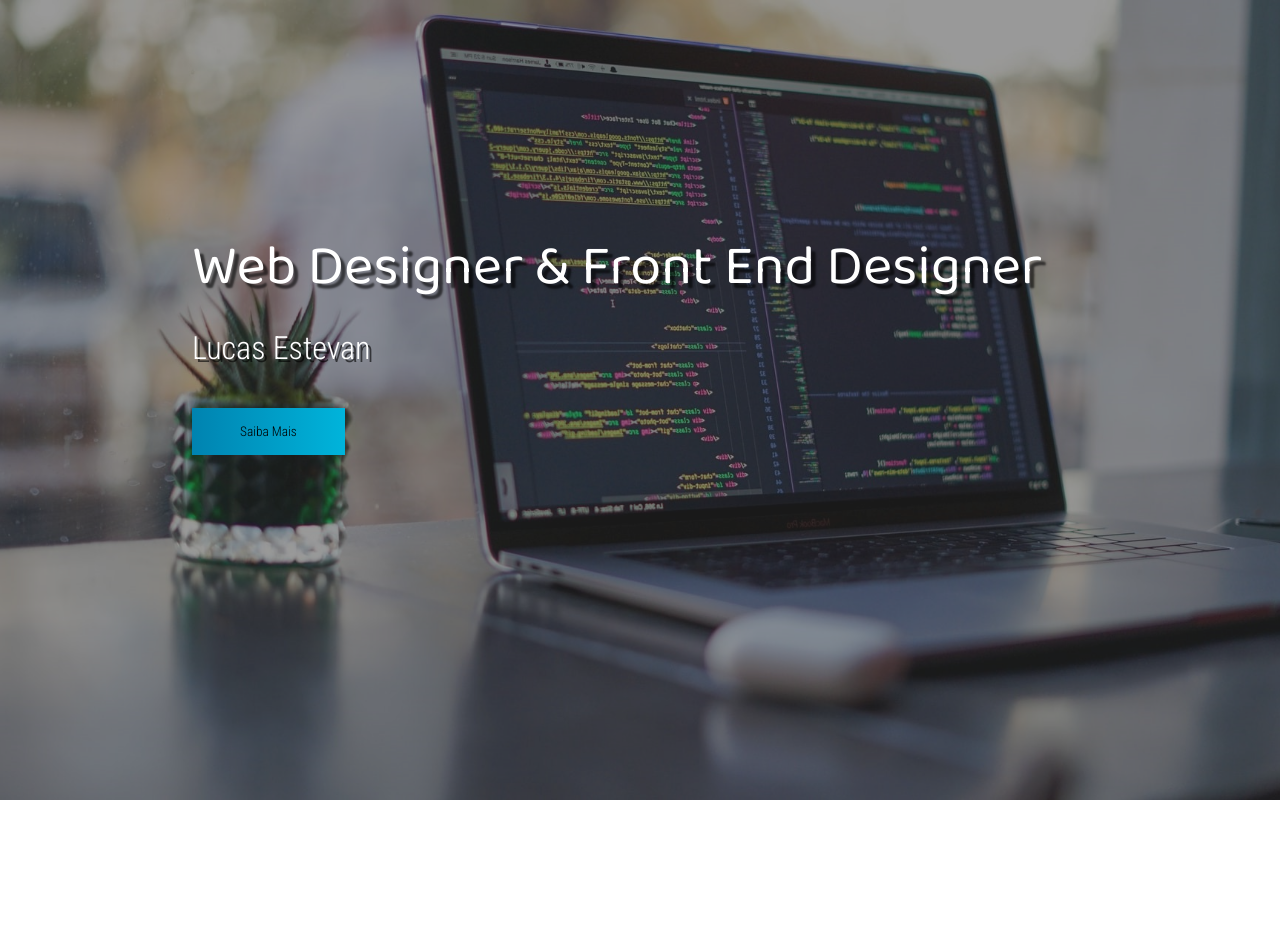
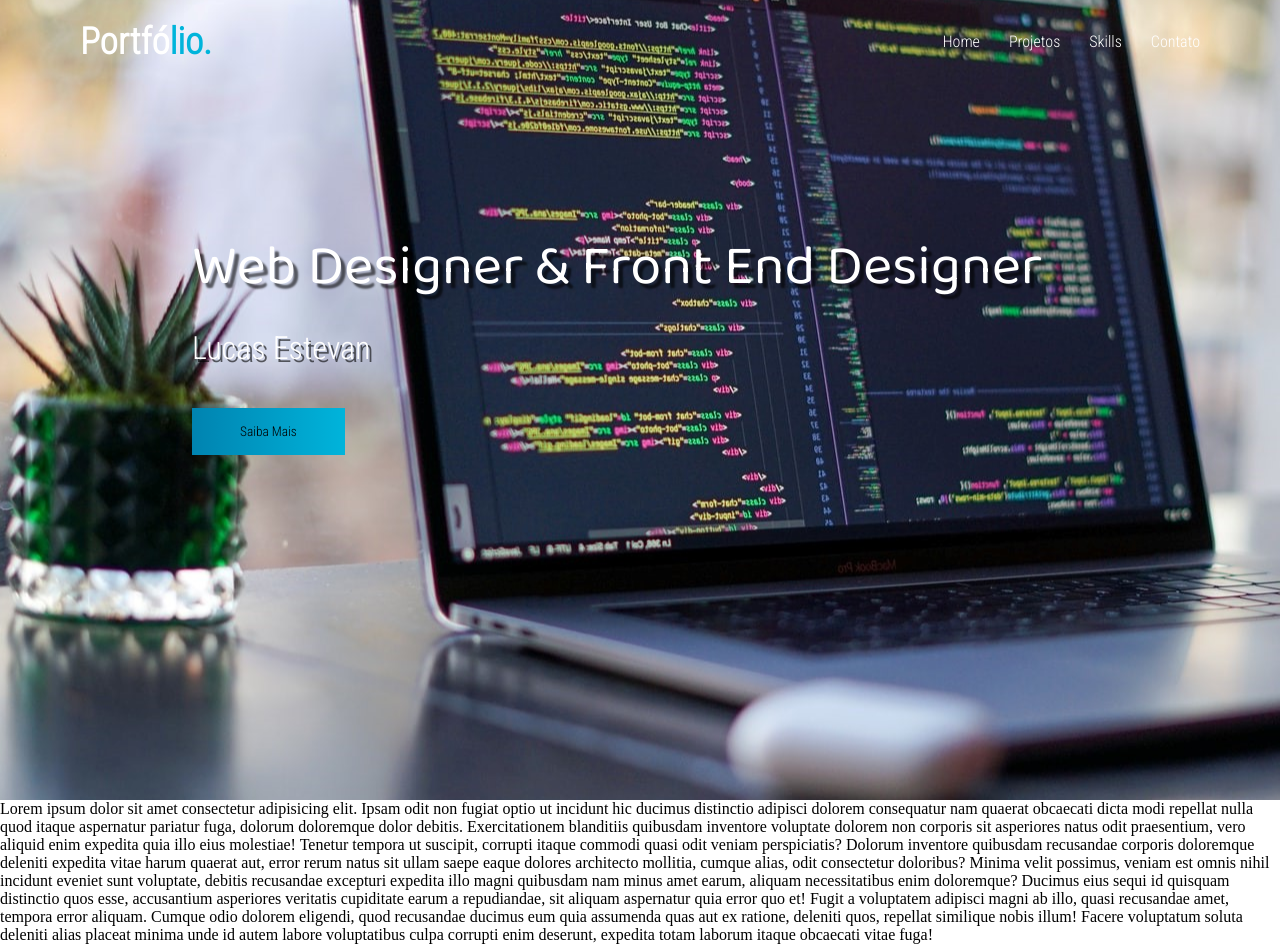
Before and after one commit to lucasestevan/Portfolio, a plain HTML site: page index.html in a window 1280 px wide. Before the commit the page ends 800 px from the top, so only its background shows below. Drawn offline with Linux system fonts and the light colour scheme.

Commit message:
Inserido o Navbar

```diff
--- a/index.html
+++ b/index.html
@@ -10,16 +10,30 @@
     <link rel="icon" type="image/png" sizes="16x16" href="images/favicon-16x16.png">
     <link rel="manifest" href="/site.webmanifest">
     <title>Portfólio</title>
-
 </head>
 
 <body>
+    <nav class="navbar">
+        <div class="max-width">
+            <div class="logo"><a href="#">Portfó<span>lio.</span></a></div>
+            <ul class="menu">
+                <li><a href="#">Home</a></li>
+                <li><a href="#">Projetos</a></li>
+                <li><a href="#">Skills</a></li>
+                <li><a href="#">Contato</a></li>
+            </ul>
+        </div>
+    </nav>
+
+    <!-- inicio da home -->
+
+    <section class="home" id="home">
         <div class="container">
-        <header>
-            <div class="img-wrapper">
 
-                <img src="images/notee.jpg" alt="">
-            </div>
+
+
+            <!-- <img src="images/notee.jpg" alt=""> -->
+
             </header>
         </div>
         <div class="banner">
@@ -27,6 +41,14 @@
             <P>Lucas Estevan</P>
             <button>Saiba Mais</button>
         </div>
+    </section>
+    <p>Lorem ipsum dolor sit amet consectetur adipisicing elit. Ipsam odit non fugiat optio ut incidunt hic ducimus distinctio adipisci dolorem consequatur nam quaerat obcaecati dicta modi repellat nulla quod itaque aspernatur pariatur fuga, dolorum doloremque
+        dolor debitis. Exercitationem blanditiis quibusdam inventore voluptate dolorem non corporis sit asperiores natus odit praesentium, vero aliquid enim expedita quia illo eius molestiae! Tenetur tempora ut suscipit, corrupti itaque commodi quasi
+        odit veniam perspiciatis? Dolorum inventore quibusdam recusandae corporis doloremque deleniti expedita vitae harum quaerat aut, error rerum natus sit ullam saepe eaque dolores architecto mollitia, cumque alias, odit consectetur doloribus? Minima
+        velit possimus, veniam est omnis nihil incidunt eveniet sunt voluptate, debitis recusandae excepturi expedita illo magni quibusdam nam minus amet earum, aliquam necessitatibus enim doloremque? Ducimus eius sequi id quisquam distinctio quos esse,
+        accusantium asperiores veritatis cupiditate earum a repudiandae, sit aliquam aspernatur quia error quo et! Fugit a voluptatem adipisci magni ab illo, quasi recusandae amet, tempora error aliquam. Cumque odio dolorem eligendi, quod recusandae ducimus
+        eum quia assumenda quas aut ex ratione, deleniti quos, repellat similique nobis illum! Facere voluptatum soluta deleniti alias placeat minima unde id autem labore voluptatibus culpa corrupti enim deserunt, expedita totam laborum itaque obcaecati
+        vitae fuga!</p>
 </body>
 
 </html>
--- a/style.css
+++ b/style.css
@@ -2,66 +2,129 @@
     @import url('https://cdnjs.cloudflare.com/ajax/libs/font-awesome/5.15.1/css/all.min.css');
     @import url('https://fonts.googleapis.com/css2?family=Josefin+Slab:wght@600&display=swap');
     @import url('https://fonts.googleapis.com/css2?family=Mulish:wght@200&family=Roboto+Condensed:wght@300&display=swap');
+    /*stilo do nabvar*/
 
-*{
+    * {
         margin: 0;
         padding: 0;
+        box-sizing: border-box;
+        text-decoration: none;
     }
 
-bory{
+    .navbar {
+        position: fixed;
+        /* color: #00B4DB; */
+        padding: 20px 0;
+        width: 100%;
+    }
+
+    .max-width {
+        max-width: 1300px;
+        padding: 0 80px;
+        margin: auto;
+    }
+
+    .navbar .max-width {
+        display: flex;
+        align-items: center;
+        justify-content: space-between;
+    }
+
+    .navbar .logo a {
+        color: #fff;
+        font-family: "Roboto Condensed", "Baloo 2", sans-serif;
+        font-size: 2.3rem;
+        font-weight: 600;
+    }
+
+    .navbar .logo a span {
+        color: #00B4DB;
+    }
+
+    .navbar .menu li {
+        list-style: none;
+        display: inline-block;
+    }
+
+    .navbar .menu li a {
+        color: #fff;
+        font-family: "Roboto Condensed", "Baloo 2", sans-serif;
+        font-size: 1rem;
+        font-weight: 300;
+        margin-left: 25px;
+        transition: color 0.3s ease;
+    }
+
+    .navbar .menu li a:hover {
+        color: #00B4DB;
+    }
+    /*stilo da home*/
+
+    .home {
+        display: flex;
+        background: url("images/notee.jpg") no-repeat center;
+        height: 100vh;
+        color: #ffffff;
+        min-height: 500px;
+        font-family: "Roboto Condensed", "Baloo 2", sans-serif;
+    }
+
+    ;
+    bory {
         font-size: 16px;
     }
-header{
+
+    header {
         width: 100%;
         height: 100vh;
         overflow: hidden;
         position: relative;
     }
 
-.img-wrapper{
+    .img-wrapper {
         width: 100%;
         height: 100%;
         overflow: hidden;
-    background-color: rgba(0,0,0, 0.8);
+        background-color: rgba(0, 0, 0, 0.8);
     }
 
-.img-wrapper img{
+    .img-wrapper img {
         width: 100%;
         height: 100%;
         object-fit: cover;
         opacity: 0.5;
     }
 
-.banner{
+    .banner {
         position: absolute;
         top: 30%;
         left: 15%;
     }
 
-.banner h1{
+    .banner h1 {
         color: #ffffff;
         font-size: 3.5rem;
         font-family: "Baloo 2", sans-serif;
         font-weight: 300;
-    text-shadow: .3rem .3rem 2px rgba(0,0,0, 0.6);
+        text-shadow: .3rem .3rem 2px rgba(0, 0, 0, 0.6);
         line-height: 3.5rem;
         margin-bottom: 1.5rem;
     }
 
-.banner p{
+    .banner p {
         color: #ffffff;
         font-size: 2rem;
         font-family: "Roboto Condensed", "Baloo 2", sans-serif;
         font-weight: 300;
-    text-shadow: .2rem .2rem rgba(0,0,0, 0.6);
+        text-shadow: .2rem .2rem rgba(0, 0, 0, 0.6);
         line-height: 3.5rem;
         margin-bottom: 2rem;
     }
 
-.banner button{
+    .banner button {
         font-family: "Roboto Condensed", "Baloo 2";
         color: #000;
-    background-color:#00B4DB;
+        background-color: #00B4DB;
         background: -webkit-linear-gradient(to right, #0083B0, #00B4DB);
         background: linear-gradient(to right, #0083B0, #00B4DB);
         padding: 1rem 3rem;
```
Lines whose indentation alone changed are shown as unchanged.
